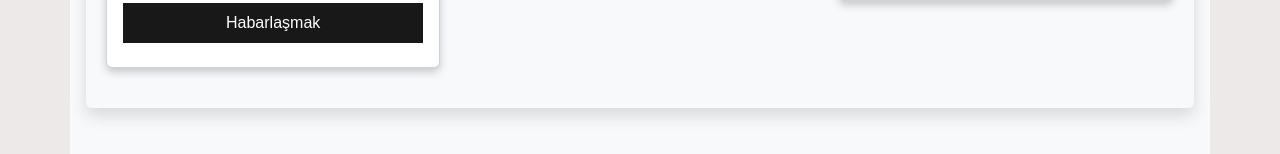
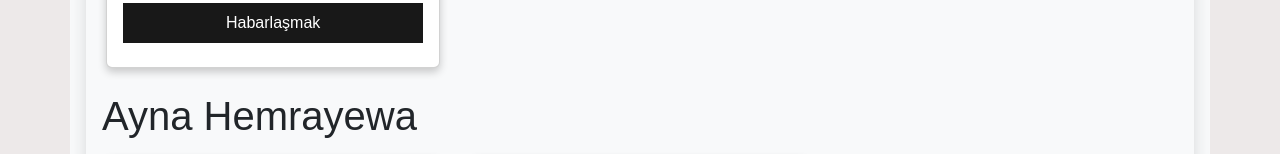
Before and after one commit to agamerdan/ynamly_hyzmat, a Django app: page /about/ in a window 1280 px wide. Shown: the part 919-1073 px from the top of the page. Run offline with Django 4.2, Linux system fonts and the light colour scheme; some libraries are stand-ins or nearby versions.

Commit message:
ad soyad bilgisi

```diff
--- a/pages/templates/about.html
+++ b/pages/templates/about.html
@@ -94,7 +94,7 @@
             </div>
           </div>
         </div>
-
+        <h1>Ayna Hemrayewa</h1>
         <div class="column">
           <div class="card">
             <img src="/w3images/team2.jpg" alt="Mike" style="width:100%">
```
